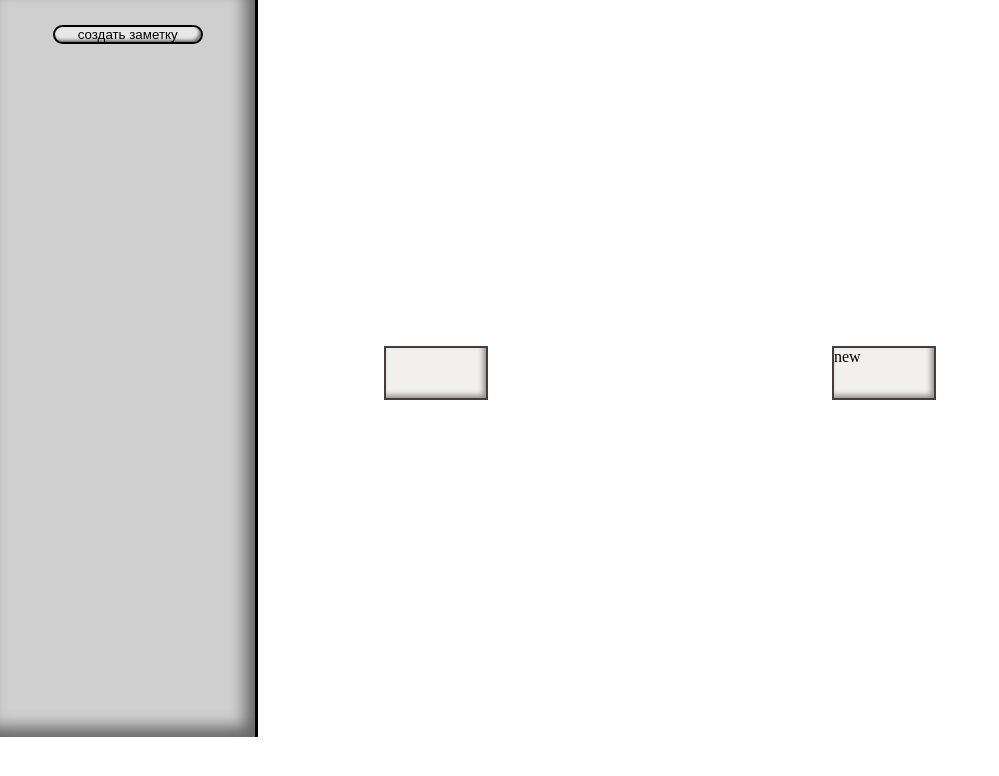
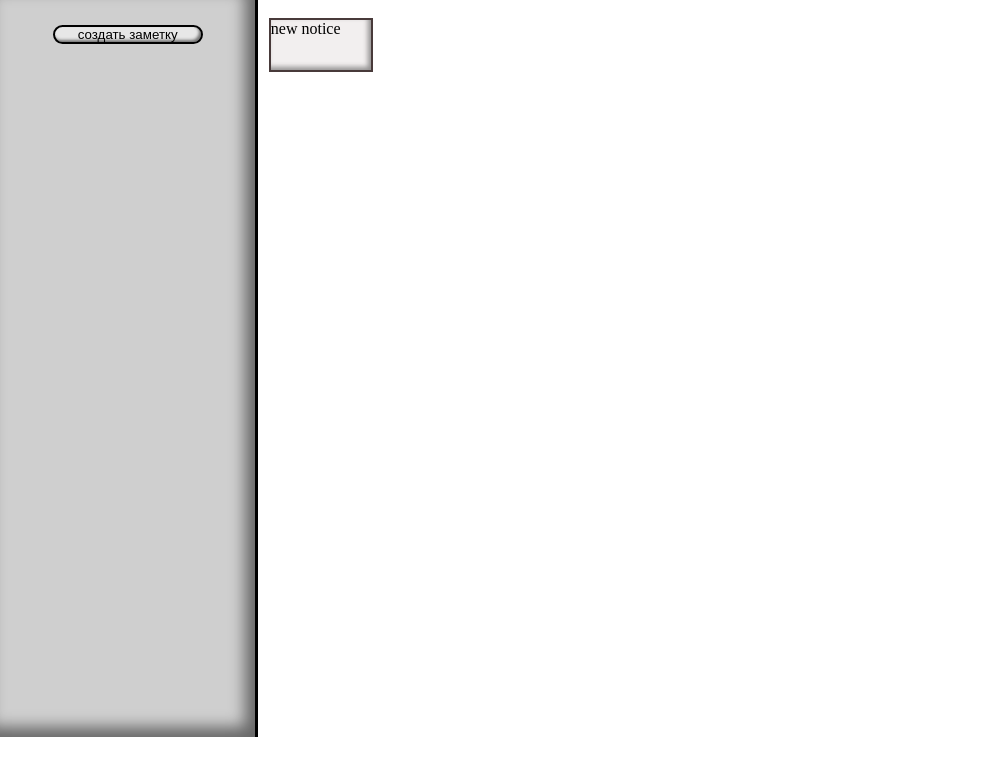
Before and after one commit to seaman34/To-do-List, a plain HTML site: page index.html in a window 1280 px wide. Both pictures are taken after a click on the button "создать заметку". Shown: the whole page, without its empty margins (0-999 px from the left). Drawn offline with Linux system fonts and the light colour scheme.

Commit message:
crutches fixed

```diff
--- a/index.html
+++ b/index.html
@@ -13,7 +13,7 @@
         </div>
         <div class="freeArea">
             <div class="cell">
-
+                <span>first notice</span>
             </div>
         </div>
     </div>
--- a/script.js
+++ b/script.js
@@ -6,7 +6,7 @@ class cells {
         this.cell = cell;
     }
 
-    tracking() {
+    grab() {
         this.MouseDown = false;
         this.offsetX = 0;
         this.offsetY = 0;
@@ -41,35 +41,44 @@ class cells {
 
 class buttons{
     button;
-    constructor(button){
+    method;
+    constructor(button,method){
         this.button = button;
+        this.method = method;
     }
     createCell() {
-        var newd = document.createElement("div");
-        newd.classList.add("cell");
-        newd.innerHTML = "new"
-        document.querySelector(".freeArea").appendChild(newd);
-        newd.style.left = "65%";
-        containers.push(new cells(newd));
-        turnOn();
+        var newDiv = document.createElement("div");
+        var newSpan = document.createElement("span");
+        newSpan.innerHTML = "new notice"
+        newDiv.append(newSpan);
+        newDiv.classList.add("cell");
+        document.querySelector(".freeArea").appendChild(newDiv);
+        arrayCell.push(new cells(newDiv));
+        arrayCell[arrayCell.length - 1].grab();
 
     }
 }
-//надо изменить
-containers = [
+
+var arrayCell = [
     new cells(document.querySelectorAll(".cell")[0]),
 ];
-var arayButtons = [
-    createButton = new buttons(document.getElementById("createCell")),
+
+var arrayButtons = [
+    copy = new buttons(undefined,undefined),
+    createButton = new buttons(document.getElementById("createCell"),copy.createCell),
 ];
-
-createButton.button.addEventListener("click", () => {
-    createButton.createCell();
-});
+//включаем кнопки
 function turnOn(){
-    containers.forEach(element => {
-        element.tracking();
+    arrayCell[0].grab();
+    arrayButtons.forEach(element => {
+        try{
+            element.button.addEventListener("click", () => {
+                element.method();
+            });
+        }catch{
+            console.error("undefined passed")
+        }
     });
 }
-//
+
 turnOn();
--- a/style.css
+++ b/style.css
@@ -46,8 +46,8 @@ button:active {
     height: 50px;
     position: absolute;
     border: solid rgba(18, 1, 1, 0.753) 2px;
-    left: 30%;
-    bottom:50%;
+    left: 21%;
+    bottom:91%;
     background-color: rgba(242, 239, 239, 0.985);
     box-shadow: inset -3px -3px 5px rgba(56, 56, 56, 0.5);
 }
```
